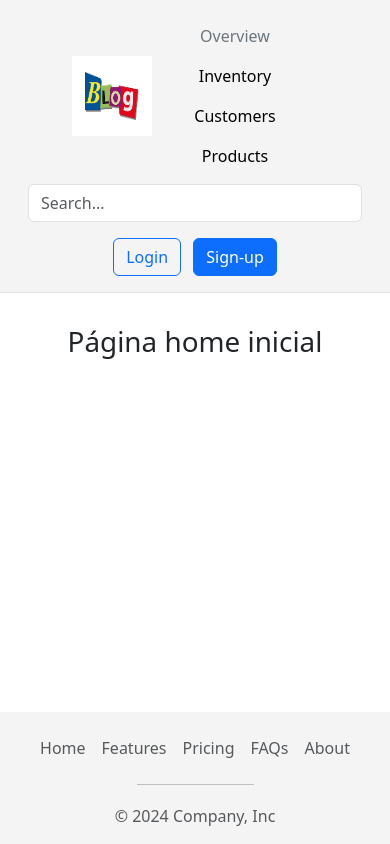
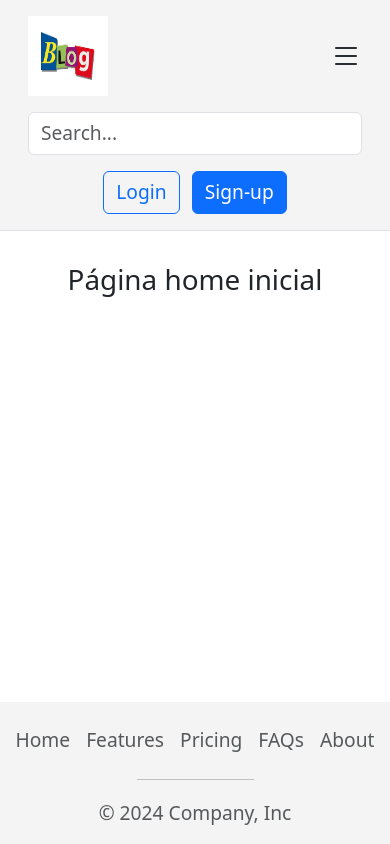
Before and after one commit to DanielDantas0921/blog-multiauthor, a Django app: page / in a window 390 px wide. Run offline with Django 3.2, Linux system fonts and the light colour scheme.

Commit message:
mais algo feito porém iniciado migração para uma nova versão

```diff
--- a/blog_multiauthor/blogApp/templates/core/base.html
+++ b/blog_multiauthor/blogApp/templates/core/base.html
@@ -4,18 +4,24 @@
 <html lang="pt-br">
   <head>
     <meta charset="UTF-8" />
+    <meta name="viewport" content="width=device-width, initial-scale=1.0" />
     <title>{% block title %}Meu Site{% endblock %}</title>
-    <link href="https://cdn.jsdelivr.net/npm/bootstrap@5.3.3/dist/css/bootstrap.min.css" rel="stylesheet" integrity="sha384-QWTKZyjpPEjISv5WaRU9OFeRpok6YctnYmDr5pNlyT2bRjXh0JMhjY6hW+ALEwIH" crossorigin="anonymous">
+    <link
+      href="https://cdn.jsdelivr.net/npm/bootstrap@5.3.3/dist/css/bootstrap.min.css"
+      rel="stylesheet"
+      integrity="sha384-QWTKZyjpPEjISv5WaRU9OFeRpok6YctnYmDr5pNlyT2bRjXh0JMhjY6hW+ALEwIH"
+      crossorigin="anonymous"
+    />
+    <link rel="stylesheet" href="https://cdn.jsdelivr.net/npm/bootstrap-icons@1.11.3/font/bootstrap-icons.min.css" />
     <link rel="stylesheet" href="{% static 'blogApp/core/css/style.css' %}" />
   </head>
   <body>
-
     {% if user.is_authenticated %}
-      <header class="p-3 mb-3 border-bottom">
+    <header class="p-3 mb-3 border-bottom header-authenticated">
       <div class="container">
         <div class="d-flex flex-wrap align-items-center justify-content-center justify-content-lg-start">
           <a href="/" class="d-flex align-items-center mb-2 mb-lg-0 link-body-emphasis text-decoration-none">
-              <img src="./media/blogApp/basehtml/images.png" alt="uma imagem" width="80" height="80">
+            <img src="./media/blogApp/basehtml/images.png" alt="uma imagem" width="80" height="80" />
           </a>
 
           <ul class="nav col-12 col-lg-auto me-lg-auto mb-2 justify-content-center mb-md-0">
@@ -49,26 +55,18 @@
         </div>
       </div>
     </header>
-    {% else %}
-    <header class="p-3 mb-3 border-bottom">
+
+    <header class="p-3 mb-3 border-bottom header-authenticated-mobile">
       <div class="container">
         <div class="d-flex flex-wrap align-items-center justify-content-center justify-content-lg-start">
+          <div class="d-flex w-100 align-items-center justify-content-between mb-3 mt-2">
             <a href="/" class="d-flex align-items-center mb-2 mb-lg-0 link-body-emphasis text-decoration-none">
-            <img src="./media/blogApp/basehtml/images.png" alt="uma imagem" width="80" height="80">
+              <img src="./media/blogApp/basehtml/images.png" alt="uma imagem" width="80" height="80" />
             </a>
 
-          <ul class="nav col-6 col-lg-auto me-lg-auto mb-2 justify-content-center mb-md-0">
-            <li><a href="#" class="nav-link px-2 link-secondary">Overview</a></li>
-            <li><a href="#" class="nav-link px-2 link-body-emphasis">Inventory</a></li>
-            <li><a href="#" class="nav-link px-2 link-body-emphasis">Customers</a></li>
-            <li><a href="#" class="nav-link px-2 link-body-emphasis">Products</a></li>
-          </ul>
-
-          <form class="col-12 col-lg-auto mb-3 mb-lg-0 me-lg-3" role="search">
-            <input type="search" class="form-control" placeholder="Search..." aria-label="Search" />
-          </form>
-
-          <!-- <div class="dropdown text-end">
+            <div class="d-flex gap-3 align-items-center">
+              <i class="bi bi-list" id="icon-menu"></i>
+              <div class="dropdown text-end">
                 <a
                   href="#"
                   class="d-block link-body-emphasis text-decoration-none dropdown-toggle"
@@ -84,8 +82,61 @@
                   <li><hr class="dropdown-divider" /></li>
                   <li><a class="dropdown-item" href="#">Sign out</a></li>
                 </ul>
-          </div> -->
-          <div class="col-md-3 col-lg-auto ">
+              </div>
+            </div>
+          </div>
+
+          <form class="col-12 col-lg-auto mb-3 mb-lg-0 me-lg-3" role="search">
+            <input type="search" class="form-control" placeholder="Search..." aria-label="Search" />
+          </form>
+        </div>
+      </div>
+    </header>
+    {% else %}
+    <header class="p-3 mb-3 border-bottom header-isnot-authenticated">
+      <div class="container">
+        <div class="d-flex flex-wrap align-items-center justify-content-center justify-content-lg-start">
+          <a href="/" class="d-flex align-items-center mb-2 mb-lg-0 link-body-emphasis text-decoration-none">
+            <img src="./media/blogApp/basehtml/images.png" alt="uma imagem" width="80" height="80" />
+          </a>
+
+          <ul class="nav col-6 col-lg-auto me-lg-auto mb-2 justify-content-center mb-md-0">
+            <li><a href="{% url 'blogApp:home' %}" class="nav-link px-2 link-secondary">Inicio</a></li>
+            <li><a href="{% url 'blogApp:postar' %}" class="nav-link px-2 link-body-emphasis">Criar Post</a></li>
+            <li><a href="{% url 'blogApp:listar' %}" class="nav-link px-2 link-body-emphasis">Listar Post</a></li>
+            <li><a href="#" class="nav-link px-2 link-body-emphasis">Outra coisa</a></li>
+          </ul>
+
+          <form class="col-12 col-lg-auto mb-3 mb-lg-0 me-lg-3" role="search">
+            <input type="search" class="form-control" placeholder="Search..." aria-label="Search" />
+          </form>
+
+          <div class="col-md-3 col-lg-auto">
+            <button type="button" class="btn btn-outline-primary me-2">Login</button>
+            <button type="button" class="btn btn-primary">Sign-up</button>
+          </div>
+        </div>
+      </div>
+    </header>
+
+    <!-- mobile not authenticated  ---------------------------------------------------------------------->
+
+    <header class="p-3 mb-3 border-bottom header-isnot-authenticated-mobile">
+      <div class="container">
+        <div class="d-flex flex-wrap align-items-center justify-content-center justify-content-lg-start">
+          <div class="d-flex align-items-center justify-content-between w-100 mb-3">
+            <a href="/">
+              <img src="./media/blogApp/basehtml/images.png" alt="uma imagem" width="80" height="80" />
+            </a>
+
+            <i class="bi bi-list" id="icon-menu"></i>
+          </div>
+
+          <form class="col-12 col-lg-auto mb-3 mb-lg-0 me-lg-3" role="search">
+            <input type="search" class="form-control" placeholder="Search..." aria-label="Search" />
+          </form>
+
+          <div class="col-md-3 col-lg-auto">
             <button type="button" class="btn btn-outline-primary me-2">Login</button>
             <button type="button" class="btn btn-primary">Sign-up</button>
           </div>
@@ -96,14 +147,14 @@
 
     <main>{% block content %}{% endblock %}</main>
     <footer class="padding-top: 1rem">
-      <ul class="nav justify-content-center py-3  ">
+      <ul class="nav justify-content-center py-3">
         <li class="nav-item"><a href="#" class="nav-link px-2 text-body-secondary">Home</a></li>
         <li class="nav-item"><a href="#" class="nav-link px-2 text-body-secondary">Features</a></li>
         <li class="nav-item"><a href="#" class="nav-link px-2 text-body-secondary">Pricing</a></li>
         <li class="nav-item"><a href="#" class="nav-link px-2 text-body-secondary">FAQs</a></li>
         <li class="nav-item"><a href="#" class="nav-link px-2 text-body-secondary">About</a></li>
       </ul>
-      <hr style="width: 30%; margin: 0 auto; padding-bottom: 1.2rem;">
+      <hr style="width: 30%; margin: 0 auto; padding-bottom: 1.2rem" />
       <p class="text-center text-body-secondary">&copy; 2024 Company, Inc</p>
     </footer>
 
--- a/blog_multiauthor/blog_multiauthor/settings.py
+++ b/blog_multiauthor/blog_multiauthor/settings.py
@@ -27,7 +27,7 @@ SECRET_KEY = 'django-insecure-z35!=bp6ufs#y26zjn08(6yc!=q0th@ef0%@&97jzuod9@$iq!
 # SECURITY WARNING: don't run with debug turned on in production!
 DEBUG = True
 
-ALLOWED_HOSTS = []
+ALLOWED_HOSTS = ['*']
 
 
 # Application definition
--- a/blog_multiauthor/static/blogApp/core/css/style.css
+++ b/blog_multiauthor/static/blogApp/core/css/style.css
@@ -2,7 +2,12 @@
     margin: 0;
     padding: 0;
 } */
-
+header.header-isnot-authenticated-mobile{
+    display: none;
+}
+header.header-authenticated-mobile{
+    display: none;
+}
 header{
     background-color: #f4f4f4;;
 }
@@ -23,3 +28,36 @@ footer{
 ul{
 list-style-type: none;
 }
+@media (max-width: 800px) {
+
+    header.header-authenticated {
+        display: none;
+    }
+
+    header.header-isnot-authenticated {
+        display: none;
+    }
+
+    header.header-isnot-authenticated-mobile{
+        display: block;
+    }
+
+    header.header-authenticated-mobile{
+        display: block;
+    }
+    header.header-isnot-authenticated-mobile a, header.header-isnot-authenticated-mobile input, header.header-isnot-authenticated-mobile button{
+        font-size: 1.2rem !important;
+
+    }
+
+    header.header-isnot-authenticated-mobile #icon-menu ,header.header-authenticated-mobile #icon-menu{
+        font-size: 2rem;
+    }
+
+    footer a{
+        font-size: 1.2rem !important
+    }
+    footer p{
+        font-size: 1.2rem !important;
+    }
+}
--- a/pyproject.toml
+++ b/pyproject.toml
@@ -1,5 +1,5 @@
 [tool.poetry]
-name = "2 sistema blog multiauthor"
+name = "blog-multiauthor"
 version = "0.1.0"
 description = ""
 authors = ["Daniel Dantas <daniel.dantas808@gmail.com>"]
```
Also changed, not shown: blog_multiauthor/db.sqlite3. Lines whose indentation alone changed are shown as unchanged.
